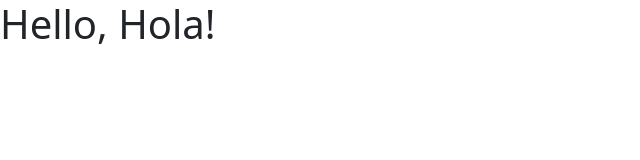
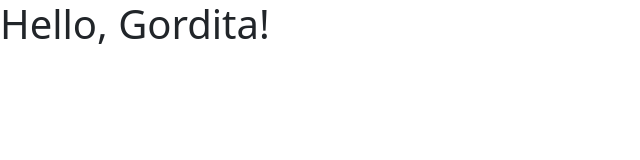
Before and after one commit to Raulsalvatestebaranz/code-space-induction-test, a plain HTML site: page index.html in a window 1280 px wide. Shown: the whole page, without its empty margins (0-640 px from the left). Drawn offline with nearby package versions, Linux system fonts and the light colour scheme.

Commit message:
Update index.html

```diff
--- a/index.html
+++ b/index.html
@@ -7,7 +7,7 @@
     <link href="https://cdn.jsdelivr.net/npm/bootstrap@5.2.3/dist/css/bootstrap.min.css" rel="stylesheet" integrity="sha384-rbsA2VBKQhggwzxH7pPCaAqO46MgnOM80zW1RWuH61DGLwZJEdK2Kadq2F9CUG65" crossorigin="anonymous">
   </head>
   <body>
-    <h1>Hello, Hola!</h1>
+    <h1>Hello, Gordita!</h1>
 
 
 	  <!-- Popper (positioning) and Bootstrap JS for dropdowns / modals.
```
